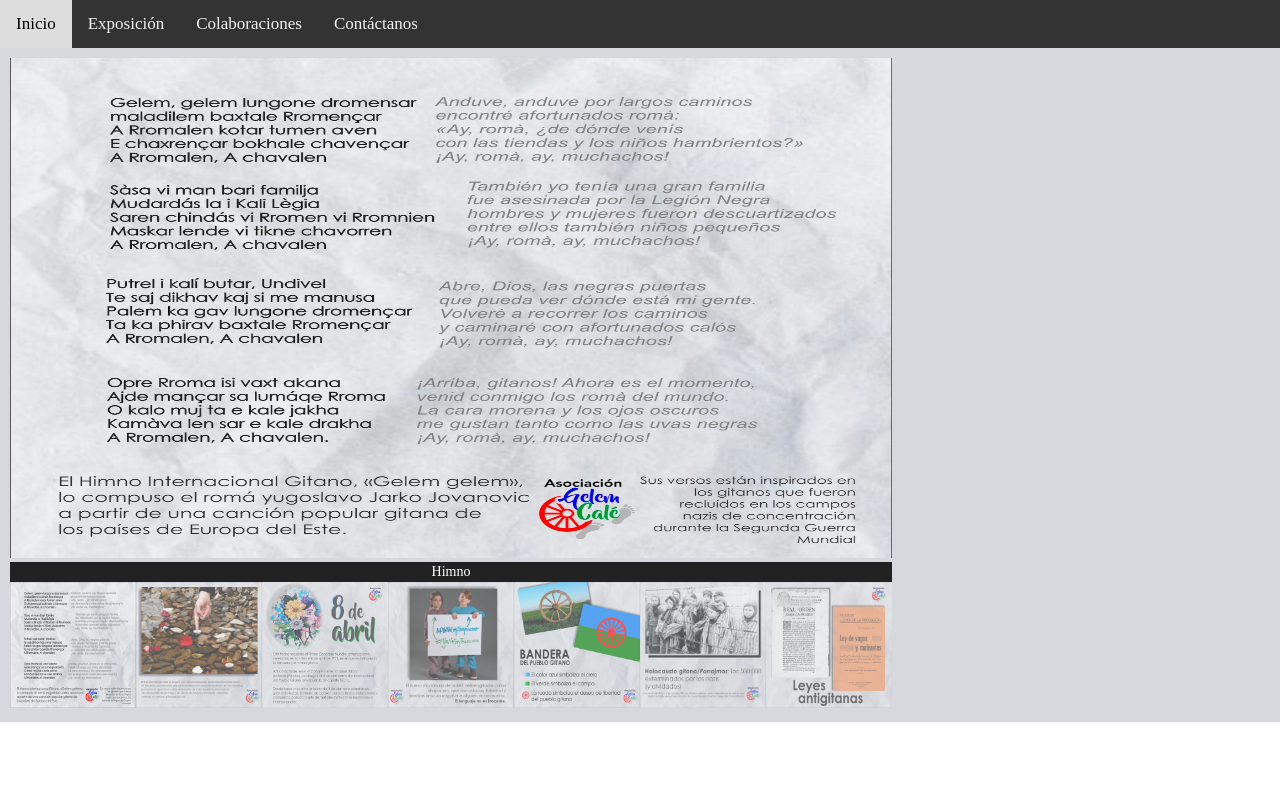
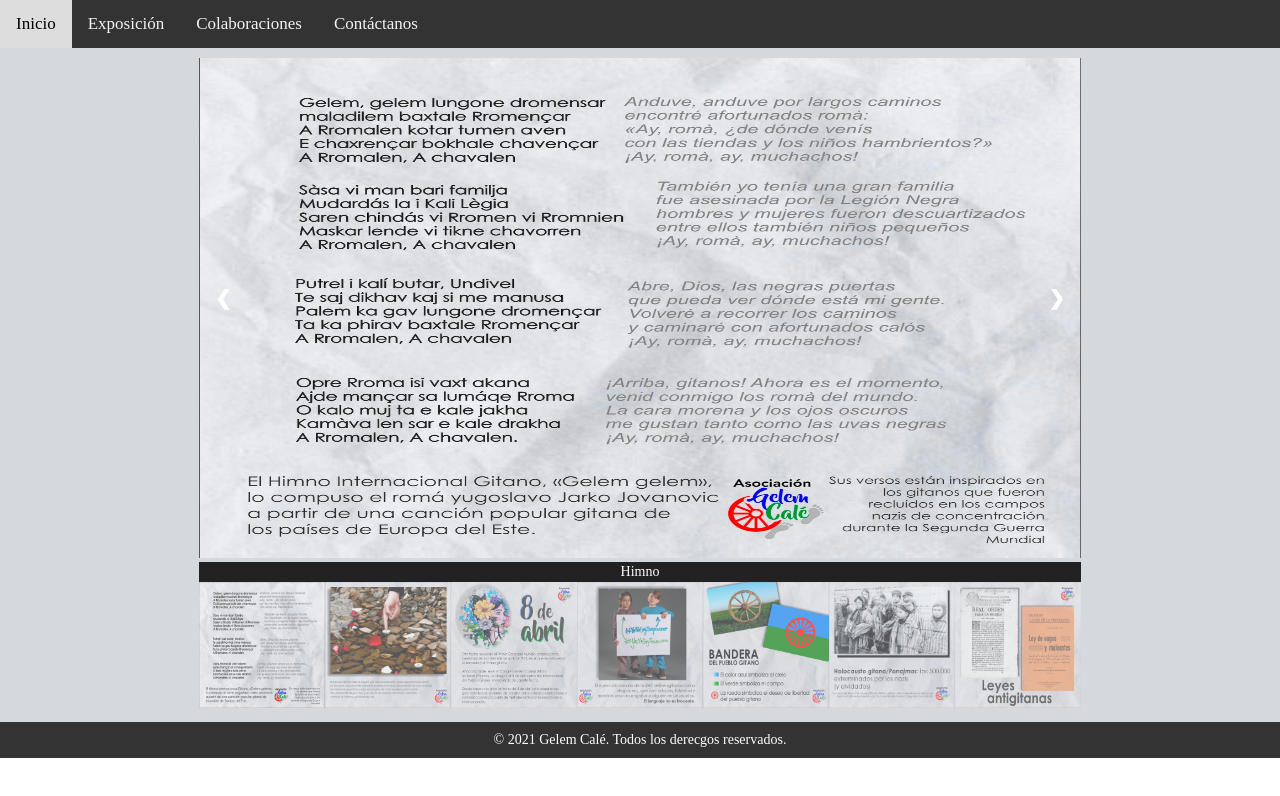
Before and after one commit to NoemiOrtegaCordoba/P-blico, a plain HTML site: page finalProject/html/exposition.html in a window 1280 px wide. Drawn offline with Linux system fonts and the light colour scheme.

Commit message:
exposicion
hecho

```diff
--- a/finalProject/css/styles.css
+++ b/finalProject/css/styles.css
@@ -117,26 +117,54 @@
 /*--------------------------------------
 		4. 	Header
 --------------------------------------*/
-#exposition{
-	display: flex;
-	align-items: center;
-	justify-content: center;
-	margin:0 auto;
-}
-
 .container {
+	 margin: 0 auto;
   position: relative;
   width:70%;
 }
 
+/* Hide the images by default */
 .mySlides {
   display: none;
 }
 
+/* Add a pointer when hovering over the thumbnail images */
 .cursor {
   cursor: pointer;
 }
 
+/* Next & previous buttons */
+.prev,
+.next {
+  cursor: pointer;
+  position: absolute;
+  top: 40%;
+  width: auto;
+  padding: 16px;
+  margin-top: -50px;
+  color: white;
+  font-weight: bold;
+  font-size: 20px;
+  border-radius: 0 3px 3px 0;
+  user-select: none;
+  -webkit-user-select: none;
+}
+
+/* Position the "next button" to the right */
+.prev {
+  left: 0;
+}
+.next {
+  right: 0;
+}
+
+/* On hover, add a black background color with a little bit see-through */
+.prev:hover,
+.next:hover {
+  background-color: rgba(0, 0, 0, 0.8);
+}
+
+/* Number text (1/3 etc) */
 .numbertext {
   color: #f2f2f2;
   font-size: 12px;
@@ -145,6 +173,7 @@
   top: 0;
 }
 
+/* Container for image text */
 .caption-container {
   text-align: center;
   background-color: #222;
@@ -158,11 +187,13 @@
   clear: both;
 }
 
+/* Six columns side by side */
 .column {
-  float: left;
-  width: 14.28582%;
+	float: left;
+	width: 14.28582%;
 }
 
+/* Add a transparency effect for thumnbail images */
 .demo {
   opacity: 0.6;
 }
--- a/finalProject/html/exposition.html
+++ b/finalProject/html/exposition.html
@@ -78,10 +78,16 @@
 						<img src="../images/laws.jpg" style="width:100%" height="500px">
 					</div>
 
+					<!-- Next and previous buttons -->
+					<a class="prev" onclick="plusSlides(-1)">&#10094;</a>
+					<a class="next" onclick="plusSlides(1)">&#10095;</a>
+
+					<!-- Image text -->
 					<div class="caption-container">
 						<p id="caption"></p>
 					</div>
 
+					<!-- Thumbnail images -->
 					<div class="row">
 						<div class="column">
 							<img class="demo cursor" src="../images/anthem.jpg" style="width:100%" onclick="currentSlide(1)" alt="Himno">
@@ -107,6 +113,10 @@
 					</div>
 				</div>
 			</div>
+
+			<div class="footer">
+				<p>&copy; 2021 Gelem Calé. Todos los derecgos reservados.</p>
+			</div>
 		</div>
 
 		<!-- FILES JS -->
--- a/finalProject/scripts/carrousel.js
+++ b/finalProject/scripts/carrousel.js
@@ -1,10 +1,12 @@
 var slideIndex = 1;
 showSlides(slideIndex);
 
+// Next/previous controls
 function plusSlides(n) {
   showSlides(slideIndex += n);
 }
 
+// Thumbnail image controls
 function currentSlide(n) {
   showSlides(slideIndex = n);
 }
```
Also changed, not shown: finalProject/indexGC.html (+1 -0 lines).
